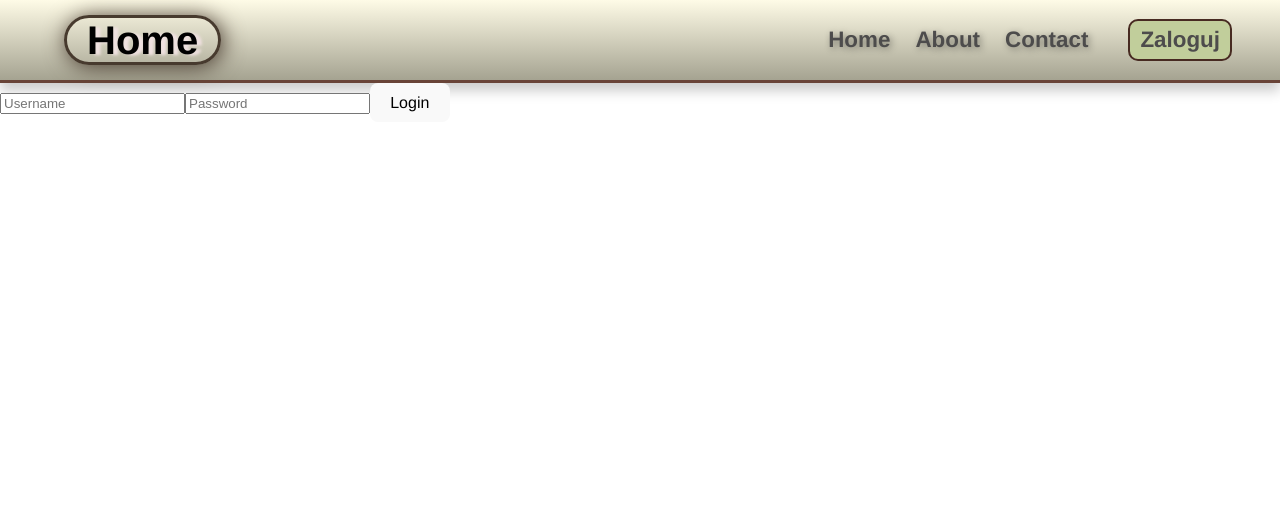
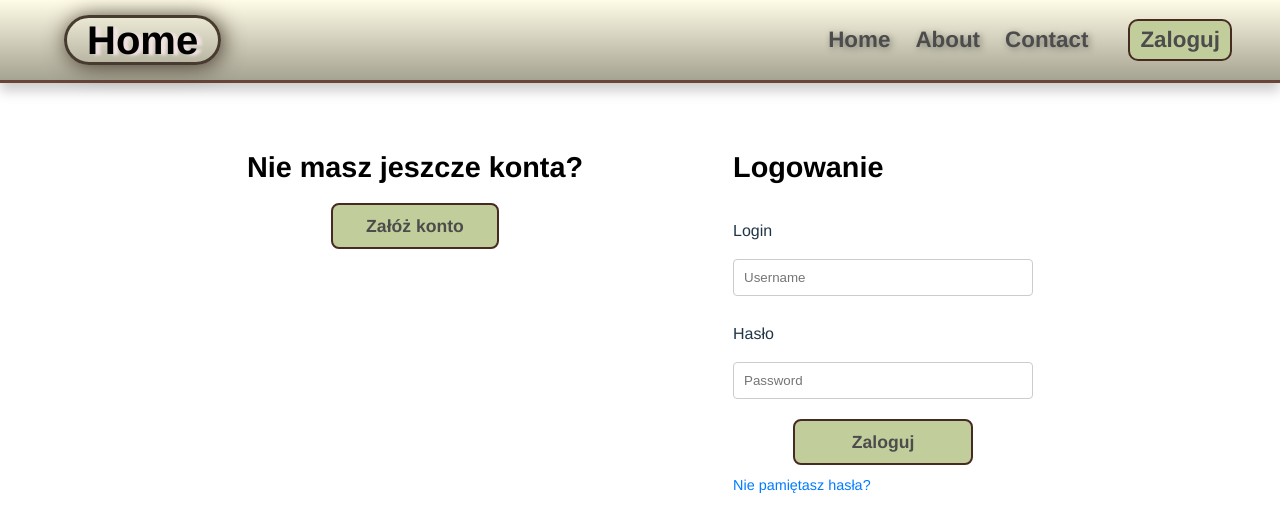
Before and after one commit to KBADZmier/AplikacjaIIGit, a React (Vite) app: page /login in a window 1280 px wide. Shown: the top 532 px of the page. Built offline with nearby package versions, Linux system fonts and the light colour scheme.

Commit message:
strona logowania

```diff
--- a/src/components/LoginRegister/LoginUser.css
+++ b/src/components/LoginRegister/LoginUser.css
@@ -0,0 +1,93 @@
+.page {
+  display: flex;
+  justify-content: center;
+  gap: 150px;
+  align-items: center;
+  margin-top: 50px;
+}
+
+.niema {
+  display: flex;
+  flex-direction: column;
+  justify-content: start;
+  align-self: flex-start;
+}
+
+.logtyt {
+  font-size: 1.8rem;
+  font-weight: bold;
+  color: black;
+}
+
+.zaloz {
+  color: #4d4c4c;
+  background-color: #c1ce9b;
+  font-weight: bold;
+  border: 2px solid #472a21;
+  text-align: center;
+  font-size: 1.1rem;
+  width: 50%;
+  margin: auto;
+  text-align: center;
+  justify-content: center;
+  transition: background-color 0.3s ease, color 0.3s ease, box-shadow 0.3s ease;
+}
+
+.zaloz:hover {
+  background-color: #333; /* Zmiana koloru tła przy najechaniu */
+  color: #c1ce9b;
+  box-shadow: 1px 4px 8px rgba(0, 0, 0, 0.7); /* Dodanie cienia przy najechaniu */
+}
+
+.formularz-logowania {
+  display: flex;
+  flex-direction: column;
+  text-align: left;
+}
+
+.formularz-logowania form {
+  display: flex;
+  flex-direction: column;
+  width: 300px;
+}
+
+.formularz-logowania label {
+  margin-top: 10px;
+  margin-bottom: 5px;
+}
+
+.formularz-logowania input {
+  padding: 10px;
+  margin-bottom: 10px;
+  border: 1px solid #ccc;
+  border-radius: 4px;
+}
+
+.formularz-logowania button {
+  color: #4d4c4c;
+  background-color: #c1ce9b;
+  font-weight: bold;
+  border: 2px solid #472a21;
+  text-align: center;
+  font-size: 1.1rem;
+  width: 60%;
+  margin: auto;
+  margin-top: 10px;
+  justify-content: center;
+  transition: background-color 0.3s ease, color 0.3s ease, box-shadow 0.3s ease;
+}
+
+.formularz-logowania button:hover {
+  background-color: #0056b3;
+}
+
+.forgot-password {
+  margin-top: 10px;
+  font-size: 0.9em;
+  color: #007bff;
+  text-decoration: none;
+}
+
+.forgot-password:hover {
+  text-decoration: underline;
+}
--- a/src/components/LoginRegister/LoginUser.jsx
+++ b/src/components/LoginRegister/LoginUser.jsx
@@ -1,6 +1,7 @@
 import React, { useState } from "react";
 import { useNavigate } from "react-router-dom";
 import axios from "axios";
+import "./LoginUser.css";
 
 function LoginUser({ setToken, setUsername, setRole }) {
   const [username, setUsernameLocal] = useState("");
@@ -31,7 +32,15 @@ function LoginUser({ setToken, setUsername, setRole }) {
   };
 
   return (
+    <div className="page">
+      <div className="niema">
+        <h1 className="logtyt">Nie masz jeszcze konta?</h1>
+        <button className="zaloz">Załóż konto</button>
+      </div>
+      <div className="formularz-logowania">
+        <h1 className="logtyt">Logowanie</h1>
         <form onSubmit={handleSubmit}>
+          <p>Login</p>
           <input
             type="text"
             value={username}
@@ -39,6 +48,7 @@ function LoginUser({ setToken, setUsername, setRole }) {
             placeholder="Username"
             required
           />
+          <p>Hasło</p>
           <input
             type="password"
             value={password}
@@ -46,8 +56,13 @@ function LoginUser({ setToken, setUsername, setRole }) {
             placeholder="Password"
             required
           />
-      <button type="submit">Login</button>
+          <button type="submit">Zaloguj</button>
+          <a href="#" className="forgot-password">
+            Nie pamiętasz hasła?
+          </a>
         </form>
+      </div>
+    </div>
   );
 }
 
--- a/src/components/Navbar/Navbar.css
+++ b/src/components/Navbar/Navbar.css
@@ -91,7 +91,7 @@ nav ul li a.active {
   color: #4d4c4c;
   background-color: #c1ce9b;
   font-weight: bold;
-  border: 2px solid #472a21; /* Dodanie obramowania */
+  border: 2px solid #472a21;
   border-radius: 10px;
   padding: 2px 10px 2px 10px;
   text-align: center;
```
Lines whose indentation alone changed are shown as unchanged.
